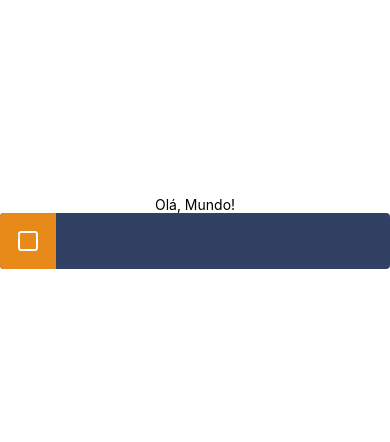
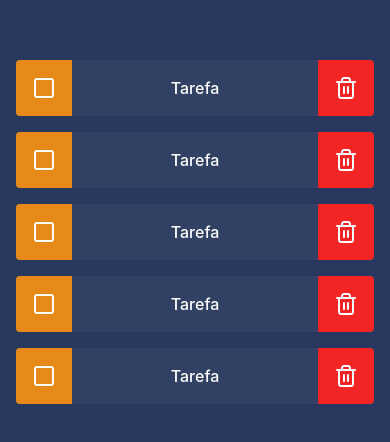
Before and after one commit to VictorCMarquesDEV/ResTIC-app-lista, a React Native app: screen / in a window 390 px wide. Shown: the part 190-632 px from the top of the page. Built offline with nearby package versions, Linux system fonts and the light colour scheme.

Commit message:
add Task e CardNumber

```diff
--- a/App.tsx
+++ b/App.tsx
@@ -1,11 +1,14 @@
 import { StatusBar } from 'expo-status-bar';
-import { StyleSheet, Text, View } from 'react-native';
+import { StyleSheet, View } from 'react-native';
 import { Task } from './src/components/Task';
 
 export default function App() {
   return (
     <View style={styles.container}>
-      <Text>Olá, Mundo!</Text>
+      <Task/>
+      <Task/>
+      <Task/>
+      <Task/>
       <Task/>
       <StatusBar style="auto" />
     </View>
@@ -15,8 +18,10 @@ export default function App() {
 const styles = StyleSheet.create({
   container: {
     flex: 1,
-    backgroundColor: '#fff',
+    backgroundColor: '#28385E',
     alignItems: 'center',
     justifyContent: 'center',
+    padding: 16,
+    gap: 16,
   },
 });
--- a/package.json
+++ b/package.json
@@ -13,7 +13,8 @@
     "expo": "~51.0.28",
     "expo-status-bar": "~1.12.1",
     "react": "18.2.0",
-    "react-native": "0.74.5"
+    "react-native": "0.74.5",
+    "styled-components": "^6.1.12"
   },
   "devDependencies": {
     "@babel/core": "^7.20.0",
--- a/src/components/Task/index.tsx
+++ b/src/components/Task/index.tsx
@@ -7,6 +7,10 @@ export function Task(){
             <TaskDone>
                 <Feather name="square" size={24} color="white"/>
             </TaskDone>
+            <TaskText>Tarefa</TaskText>
+            <TaskDelete>
+            <Feather name="trash-2" size={24} color="white"/>
+            </TaskDelete>
         </Container>
     );
 }
--- a/src/components/Task/styles.ts
+++ b/src/components/Task/styles.ts
@@ -9,13 +9,13 @@ export const Container = styled.TouchableOpacity`
     background-color: #304163;
     border-radius: 4px;
     overflow: hidden;
-`;
+`
 
 export const TaskText = styled.Text`
     color: #fff;
     font-size: 16px;
     font-weight: 500;
-`;
+`
 
 export const TaskDone = styled.TouchableOpacity`
     width: 56px;
@@ -23,12 +23,12 @@ export const TaskDone = styled.TouchableOpacity`
     background-color: #E88A1A;
     justify-content: center;
     align-items: center;
-`;
+`
 
 export const TaskDelete = styled.TouchableOpacity`
     width: 56px;
-    height> 56px;
+    height: 56px;
     background-color: #F22424;
     justify-content: center;
     align-items: center;
-`;
+`
```
Also changed, not shown: src/components/CardNumber/styles.ts (added, +24 -0 lines), src/components/CardNumber/index.tsx (added), 1 other file (tests, documents, lock files or other folders).
